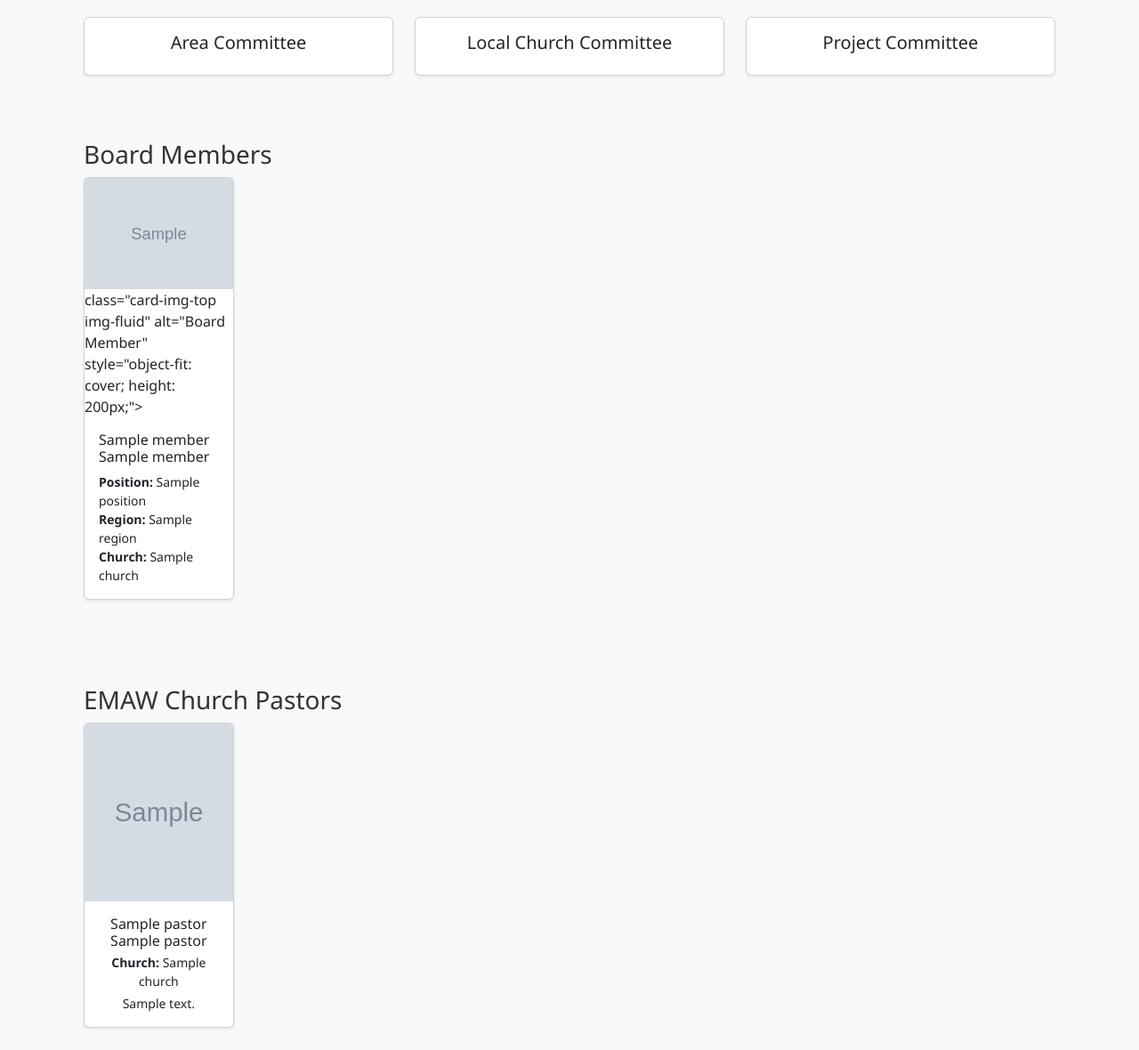
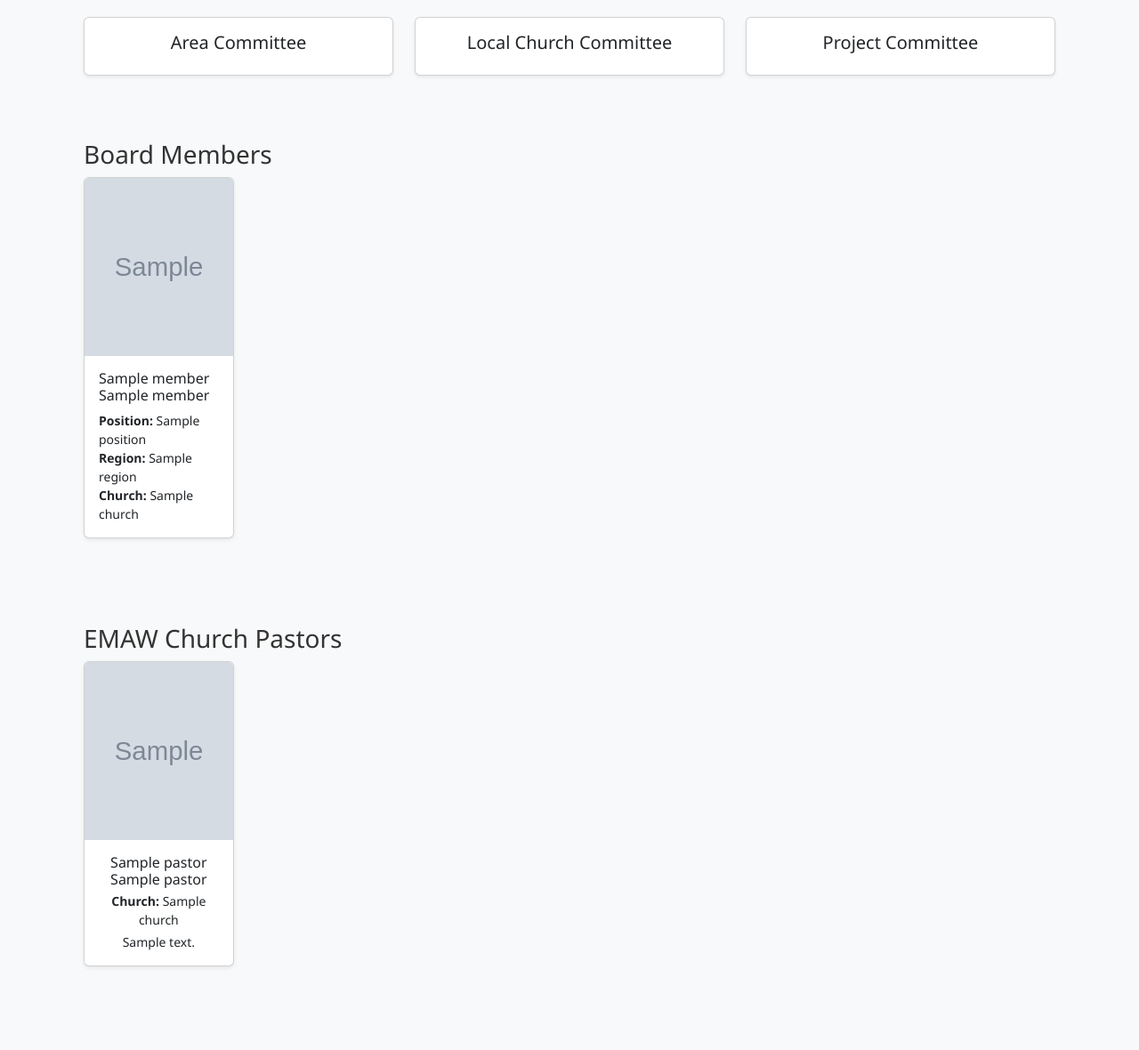
Before and after one commit to Fickey123/emaw_website, a Flask app: template templates/leadership.html in a window 1280 px wide; the page is wider, and only the part inside the window is pictured. Shown: the part 279-1459 px from the top of that part at 89% size. Run offline with Flask 3, Linux system fonts and the light colour scheme; the template is opened without the code that fills it: most values are stand-ins (such as "Sample title", 1, 10 or a date in 2020); grey boxes marked "Sample" are stand-in pictures; some libraries are stand-ins or nearby versions.

Commit message:
modify templates/leadership.html

```diff
--- a/templates/leadership.html
+++ b/templates/leadership.html
@@ -67,10 +67,10 @@
       {% for member in board_members %}
       <div class="col-6 col-sm-4 col-md-3 col-lg-2 d-flex">
         <div class="card shadow-sm w-100">
-          <img src="{{ member.image }}" alt="Image">
-              class="card-img-top img-fluid"
-              alt="Board Member"
-              style="object-fit: cover; height: 200px;">
+          <img src="{{ member.image }}"
+            alt="Board Member"
+            class="card-img-top img-fluid"
+            style="object-fit: cover; height: 200px;">
 
           <div class="card-body">
             <h6 class="card-title mb-2">
```
